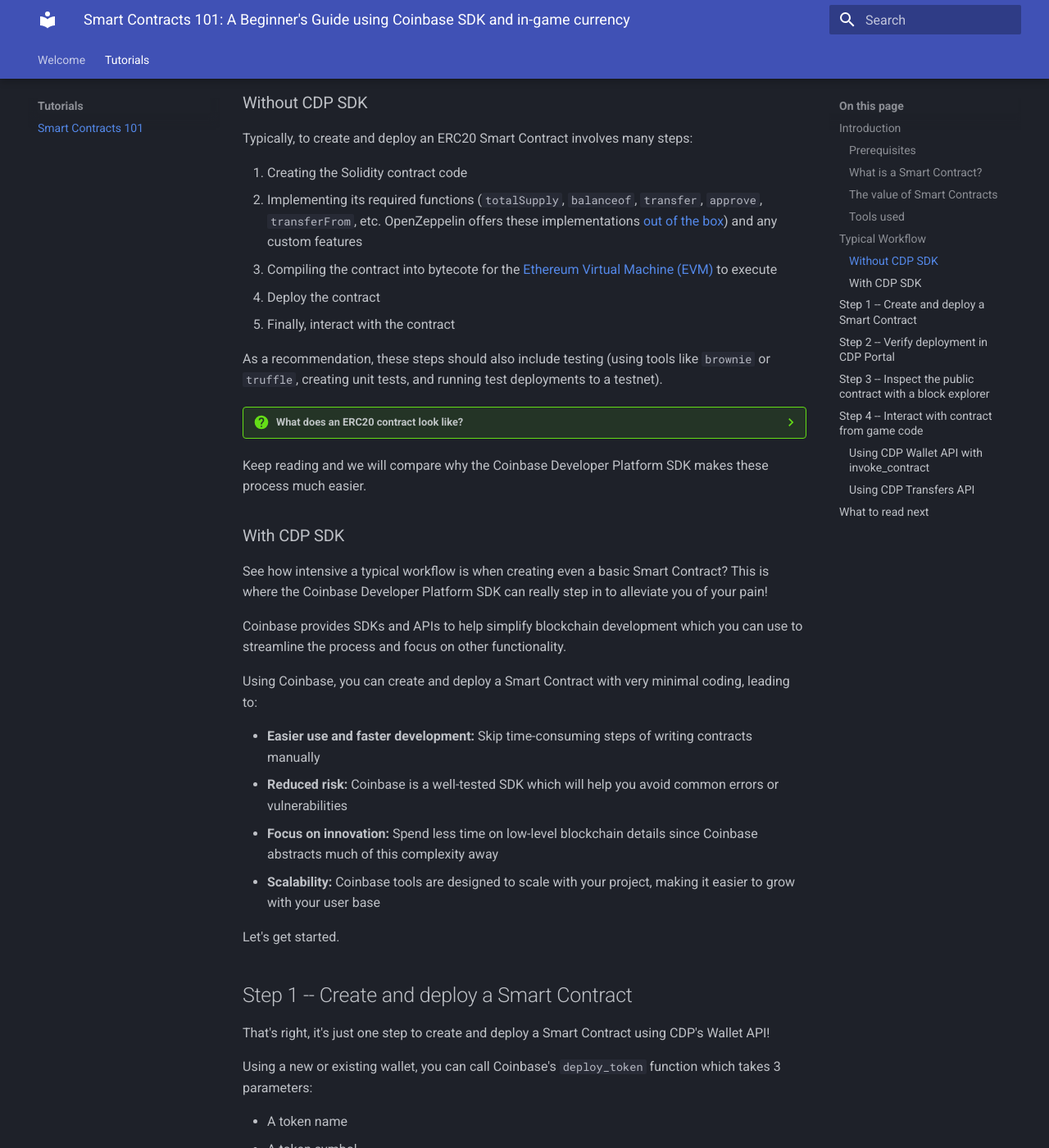
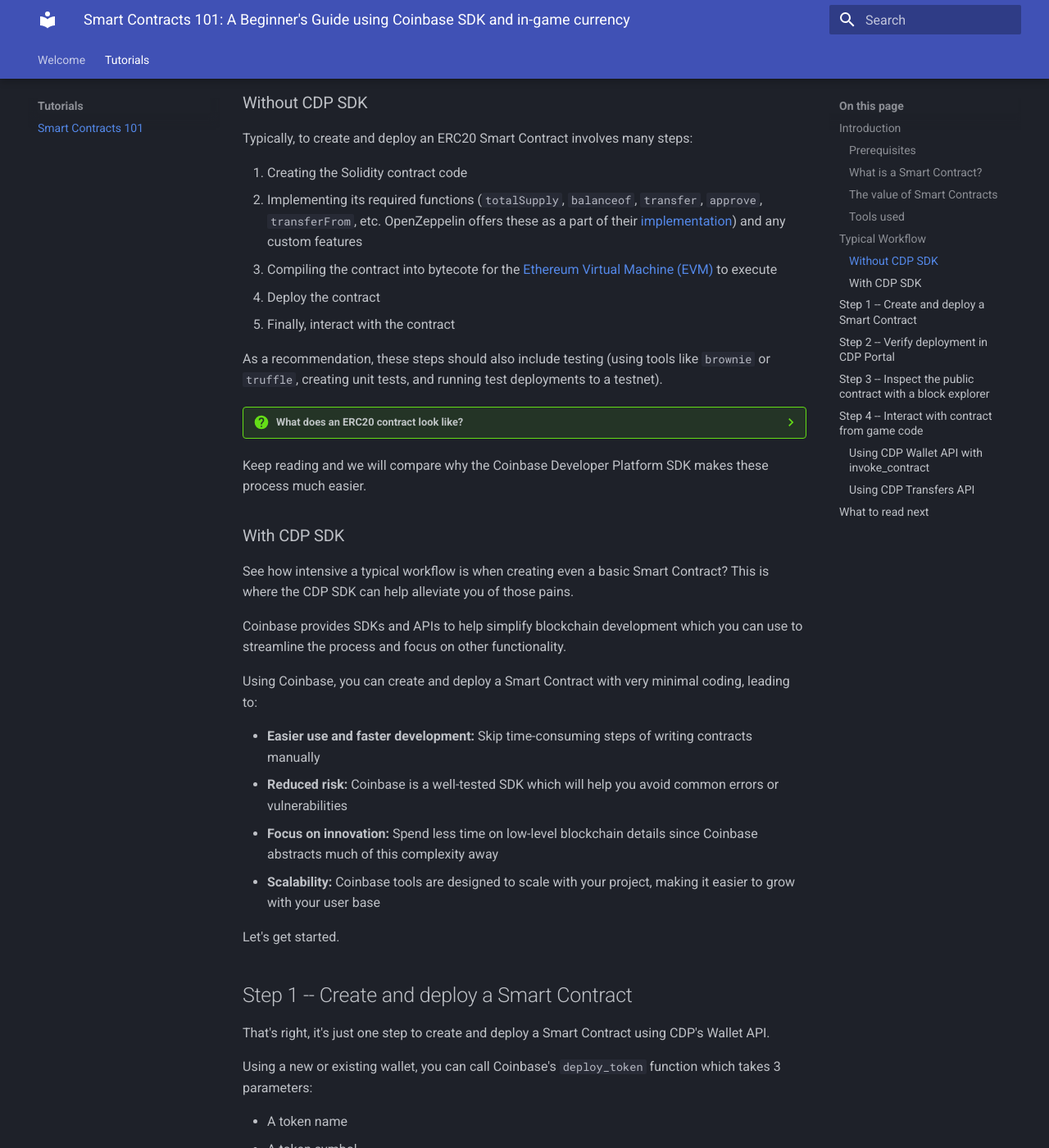
Before and after one commit to cdp-docs/presentation, an MkDocs documentation site: the page built from docs/tutorials/smart-contracts-101.md, in a window 1280 px wide and 1400 px high, scrolled down 2259 px. Shown: the whole window at 82% size. Built offline with MkDocs 1.6.1 and Material for MkDocs 9.7.7, drawn with Linux system fonts in a browser that asks for light colours.

Commit message:
Update smart-contracts-101.md

```diff
--- a/docs/tutorials/smart-contracts-101.md
+++ b/docs/tutorials/smart-contracts-101.md
@@ -80,7 +80,7 @@
 Typically, to create and deploy an ERC20 Smart Contract involves many steps:
 
 1. Creating the Solidity contract code
-1. Implementing its required functions (`totalSupply`, `balanceof`, `transfer`, `approve`, `transferFrom`, etc. OpenZeppelin offers these implementations [out of the box](https://docs.openzeppelin.com/contracts/5.x/api/token/erc20)) and any custom features
+1. Implementing its required functions (`totalSupply`, `balanceof`, `transfer`, `approve`, `transferFrom`, etc. OpenZeppelin offers these as a part of their [implementation](https://docs.openzeppelin.com/contracts/5.x/api/token/erc20)) and any custom features
 1. Compiling the contract into bytecote for the [Ethereum Virtual Machine (EVM)](https://ethereum.org/en/developers/docs/evm/) to execute
 1. Deploy the contract
 1. Finally, interact with the contract
@@ -122,7 +122,7 @@
 
 ### With CDP SDK
 
-See how intensive a typical workflow is when creating even a basic Smart Contract? This is where the Coinbase Developer Platform SDK can really step in to alleviate you of your pain!
+See how intensive a typical workflow is when creating even a basic Smart Contract? This is where the CDP SDK can help alleviate you of those pains.
 
 Coinbase provides SDKs and APIs to help simplify blockchain development which you can use to streamline the process and focus on other functionality.
 
@@ -137,7 +137,7 @@
 
 ## Step 1 -- Create and deploy a Smart Contract
 
-That's right, it's just one step to create and deploy a Smart Contract using CDP's Wallet API!
+That's right, it's just one step to create and deploy a Smart Contract using CDP's Wallet API.
 
 Using a new or existing wallet, you can call Coinbase's `deploy_token` function which takes 3 parameters:
 
```
